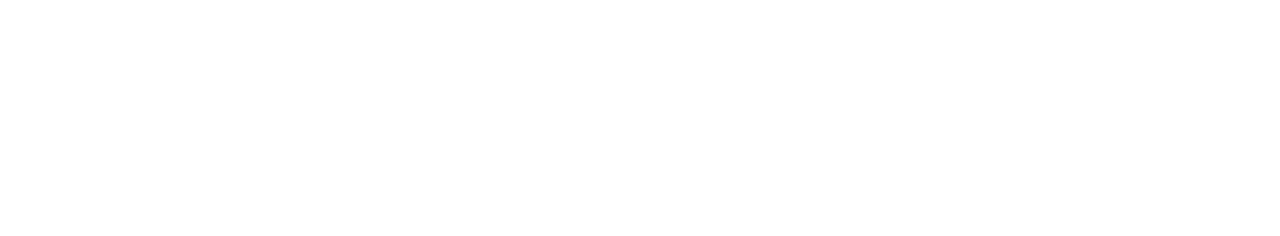
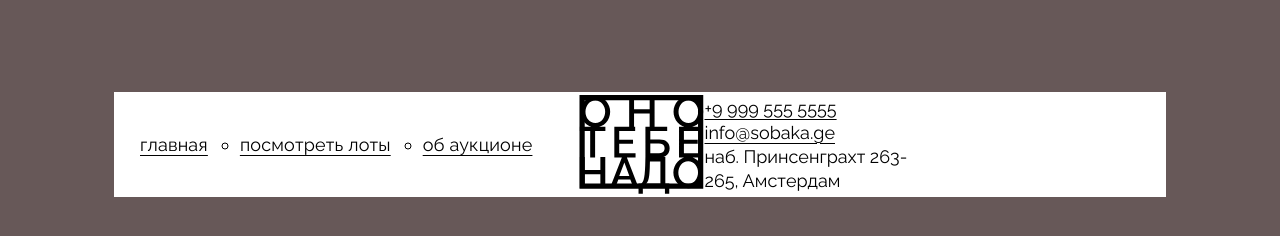
Before and after one commit to asommar/ono-tebe-nado, a plain HTML site: page index.html in a window 1280 px wide. Drawn offline with Linux system fonts and the light colour scheme.

Commit message:
added structer of index and styled header

```diff
--- a/index.html
+++ b/index.html
@@ -4,7 +4,41 @@
     <meta charset="UTF-8" />
     <meta http-equiv="X-UA-Compatible" content="IE=edge" />
     <meta name="viewport" content="width=device-width, initial-scale=1.0" />
+    <link rel="stylesheet" href="styles/global.css">
+    <link rel="stylesheet" href="styles/style.css">
+    <link rel="stylesheet" href="fonts/fonts.css">
     <title>Оно тебе надо — аукцион вещей, в которые никто не верил</title>
   </head>
-  <body></body>
+  <body>
+    <header class="header">
+      <nav>
+        <ul class="menu">
+          <li class="menu-item_active"><a class="link-regular" href="">главная</a></li>
+          <li class="menu-item"><a class="link-regular" href="">посмотреть лоты</a></li>
+          <li class="menu-item"><a class="link-regular" href="">об аукционе</a></li>
+        </ul>
+      </nav>
+      <img class="header-image" src="/images/logo-black.svg">
+      <div class="contacts">
+        <p><a class="link-regular" href="tel:+9 999 555 5555">+9 999 555 5555</a></p>
+        <p><a class="link-regular" href="mailto:info@sobaka.ge">info@sobaka.ge</a></p>
+        <p>наб. Принсенграхт 263-</p>
+        <p> 265, Амстердам</p>
+      </div>
+    </header>
+    <main>
+      <section class="cover">
+
+      </section>
+      <section class="lots">
+
+      </section>
+      <section class="about">
+
+      </section>
+    </main>
+    <footer class="footer">
+
+    </footer>
+  </body>
 </html>
--- a/styles/style.css
+++ b/styles/style.css
@@ -1 +1,49 @@
 /* место для вашего кода */
+body {
+  background-color: #675858;
+}
+
+p {
+  font-size: 18px;
+  font-weight: 400;
+  line-height: 24px;
+  letter-spacing: 0em;
+}
+
+.header {
+  height: 105px;
+  margin: 92px 24px 96px;
+  padding: 0 26px;
+  background-color: #fff;
+  display: grid;
+  grid-template-columns: 1fr 129px 1fr;
+  align-items: center;
+}
+
+.menu {
+  display: flex;
+  gap: 32px;
+
+  font-size: 18px;
+  font-weight: 400;
+  line-height: 21px;
+  letter-spacing: 0.01em;
+}
+
+.menu-item {
+  list-style: circle;
+}
+
+.menu-item_active {
+  text-decoration: none;
+  list-style-type: none;
+}
+
+.link-regular {
+  text-underline-position: under;
+  text-decoration-thickness: 1px;
+}
+
+.header-image {
+  width: 129px;
+}
```
